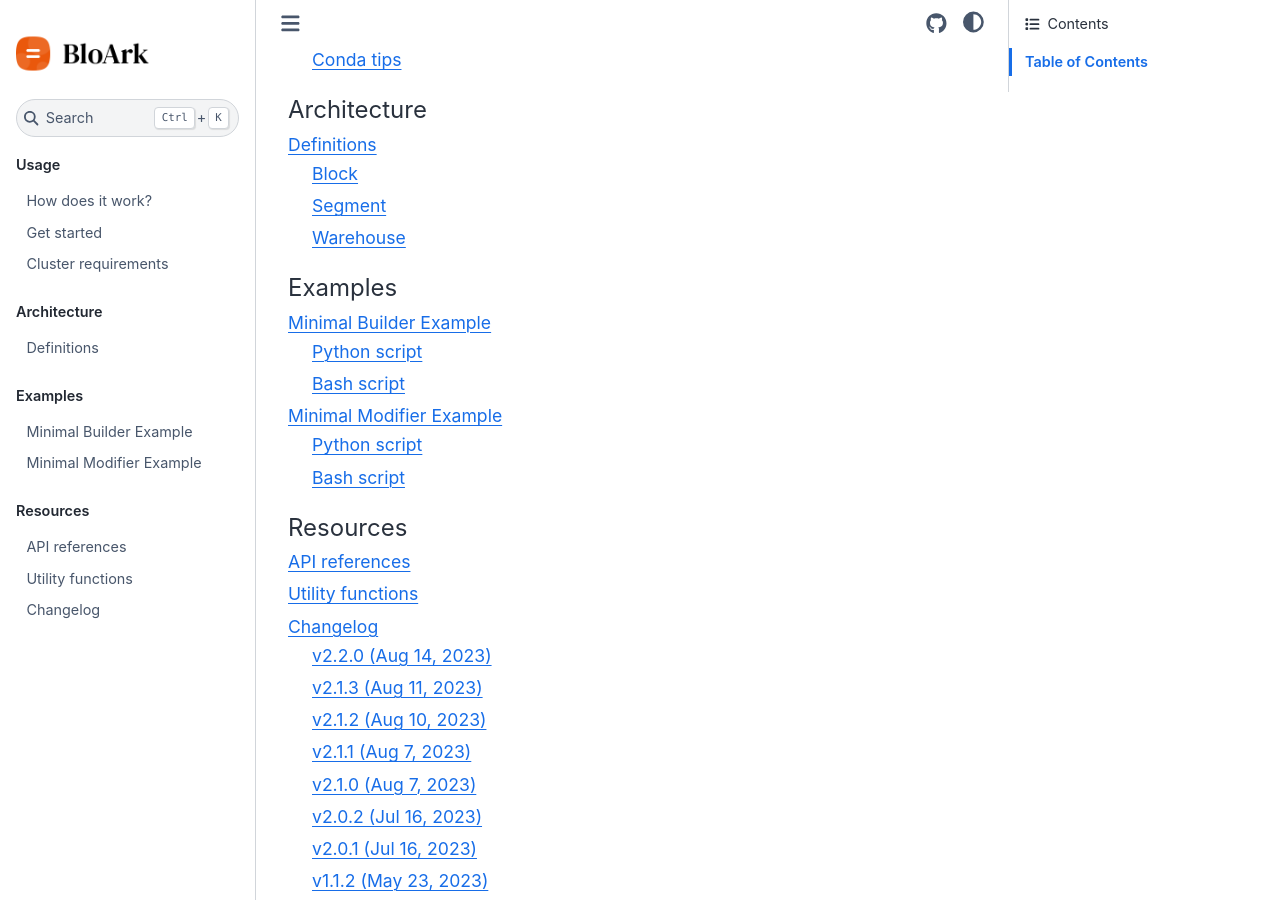
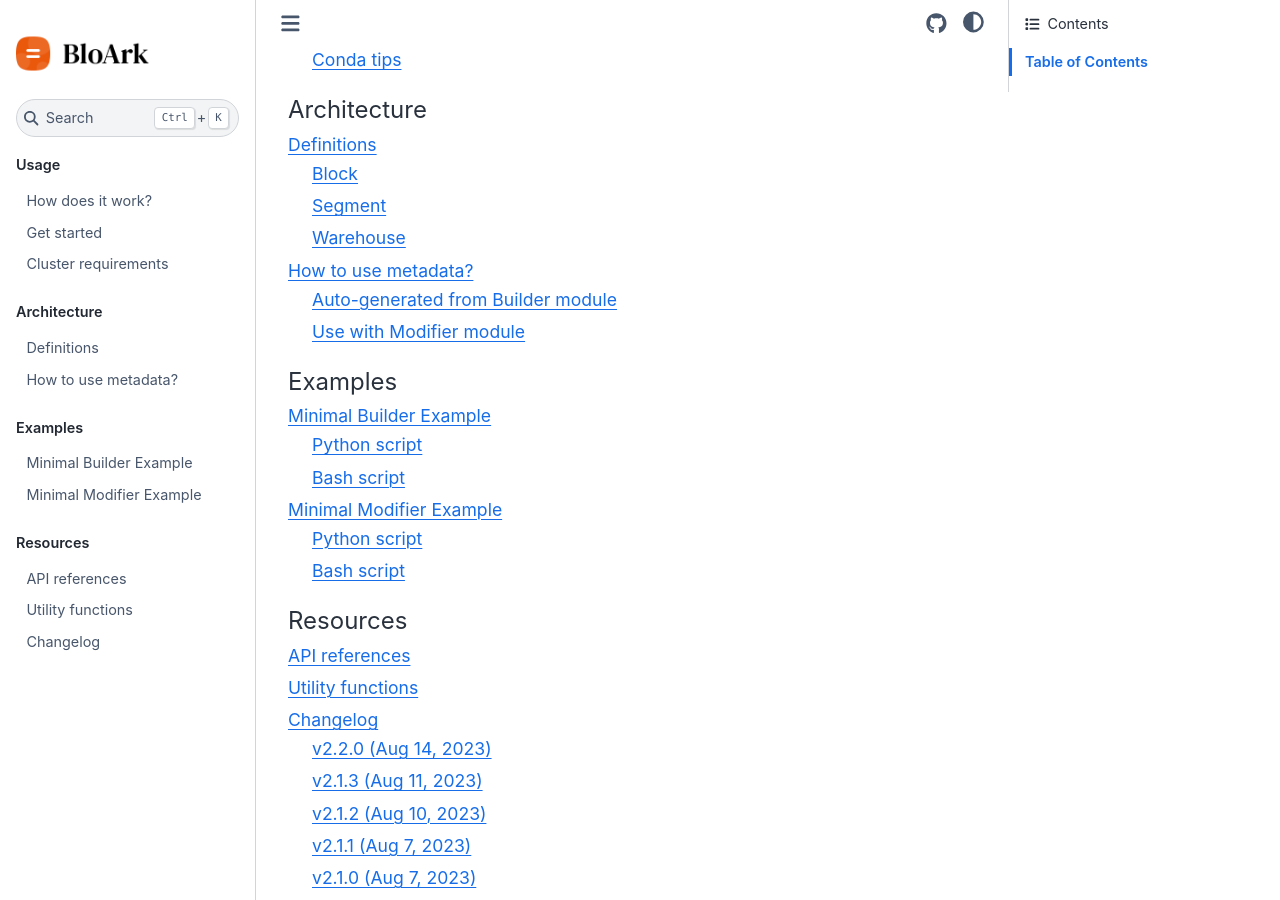
Before and after one commit to lilingxi01/bloark, a Sphinx documentation site: the page built from docs/source/index.md, in a window 1280 px wide and 900 px high, scrolled down 787 px. Built offline with Sphinx 7.4.7 and the Sphinx Book theme 1.1.4, drawn with Linux system fonts in a browser that asks for light colours; part of the change alters nothing that is shown.

Commit message:
docs: add guide for using metadata.

````diff
--- /dev/null
+++ b/docs/source/architecture/metadata.md
@@ -0,0 +1,18 @@
+# How to use metadata?
+
+Either in the output of the builder or within the modifier module, there is something called `metadata`. It is a dictionary that contains some information about the segment, such as article Id, article title, the number of revisions (it could count), or a list of categories of the article. The metadata is stored in a dedicated metadata file that has the same name with its associated warehouse.
+
+## Auto-generated from Builder module
+
+For your convenience, the metadata will be auto-generated by the builder module. You can modify the metadata dictionary further using Modifier module, but in this section, I will describe what you will get from the builder module.
+
+- `id`: The article id of the article.
+- `title`: The title of the article.
+- `categories`: A list of categories that the article belongs to (extracted from the last revision).
+- `source_revision`: The revision id that categories are extracted from.
+- `byte_start`: The starting byte offset of this article in the warehouse.
+- `byte_end`: The ending byte offset of this article in the warehouse. This offset number obeys the same rule as Python ending index, which means that the byte at this offset is not included in the article.
+
+## Use with Modifier module
+
+In modifier module, metadata is shared across all revisions for one article. So you are expected to use the same dictionary if revisions are related to the same article. That means if you are changing the metadata dictionary in an early revision, the changes will also be applied to all later revisions during the modification process. In the end, it will be stored into the new metadata file along with the newly-outputted warehouse.
--- a/docs/source/index.md
+++ b/docs/source/index.md
@@ -20,6 +20,7 @@ cluster-requirements
 :maxdepth: 3
 
 architecture/definitions
+architecture/metadata
 ```
 
 ```{toctree}
````
